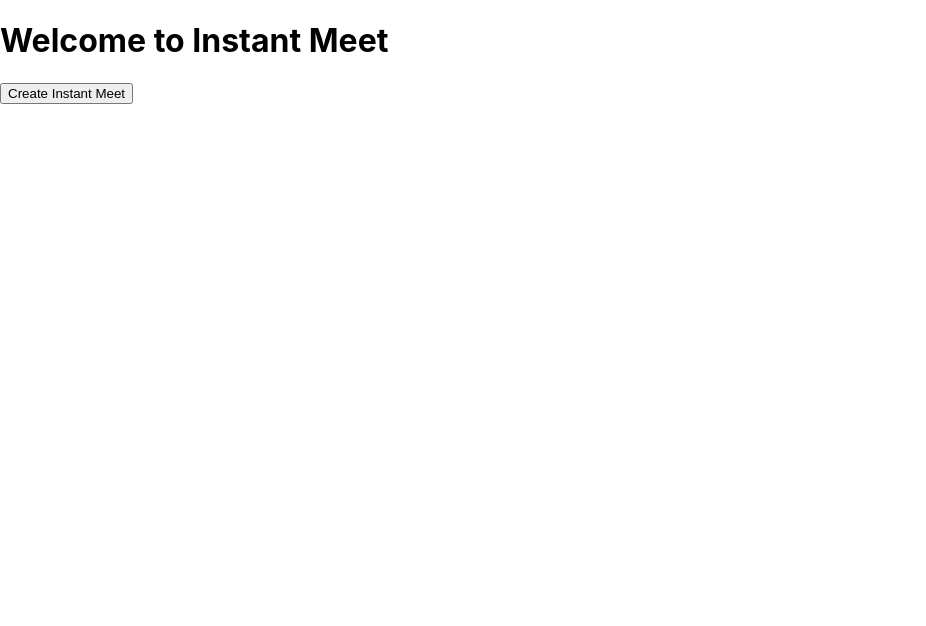
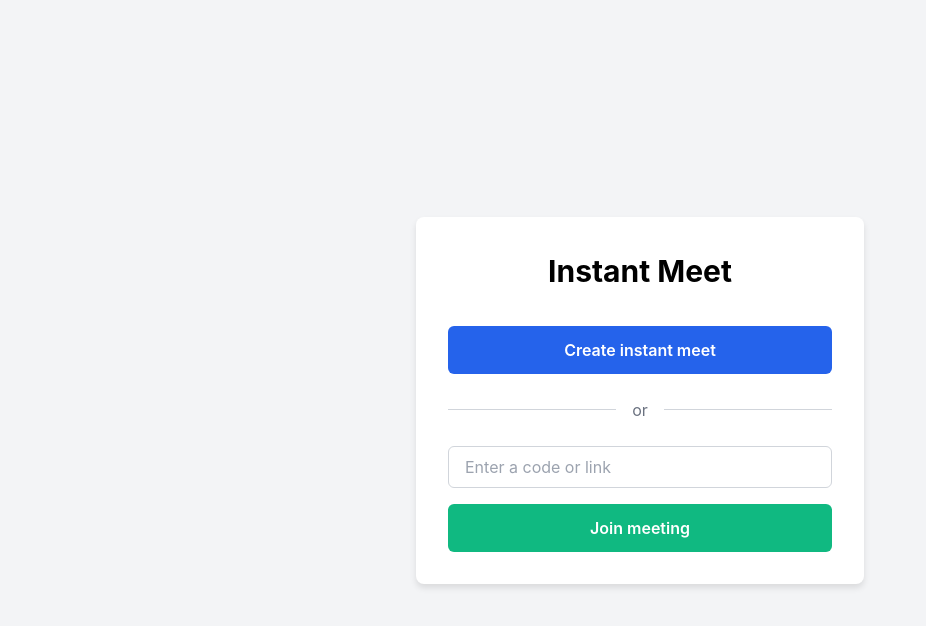
Before and after one commit to Shubh-Goyal-07/WebRTC, a React (Create React App) app in the folder frontend/: page / in a window 1280 px wide. Shown: the top 626 px of the page, without its empty margins (0-926 px from the left). Built offline with nearby package versions, Linux system fonts and the light colour scheme; no server answers.

Commit message:
UI updated

```diff
--- /dev/null
+++ b/frontend/postcss.config.js
@@ -0,0 +1,6 @@
+module.exports = {
+  plugins: {
+    tailwindcss: {},
+    autoprefixer: {},
+  },
+}
--- a/frontend/src/App.css
+++ b/frontend/src/App.css
@@ -1,3 +1,7 @@
+@tailwind base;
+@tailwind components;
+@tailwind utilities;
+
 .App {
   text-align: center;
 }
--- a/frontend/src/Home.js
+++ b/frontend/src/Home.js
@@ -1,10 +1,11 @@
 import React, { useEffect, useState } from 'react';
 import { useNavigate } from 'react-router-dom';
-import { getMeetId } from './api/axios'; // Import the getMeetId function
+import { getMeetId } from './api/axios';
 
 const Home = () => {
     const navigate = useNavigate();
     const [meetId, setMeetId] = useState(null);
+    const [joinCode, setJoinCode] = useState('');
     const [error, setError] = useState(null);
 
     const createMeet = () => {
@@ -18,17 +19,107 @@ const Home = () => {
             });
     };
 
+    const joinMeet = (e) => {
+        e.preventDefault();
+        if (joinCode.trim() === '') {
+            setError('Please enter a valid meet code');
+        } else {
+            navigate(`/meet/${joinCode}`);
+        }
+    };
+
     useEffect(() => {
         if (meetId) {
-            navigate(`/meet/${meetId}`); // Navigate to the meet page with the returned meet ID
+            navigate(`/meet/${meetId}`);
         }
     }, [meetId, navigate]);
 
+    const containerStyle = {
+        minHeight: '100vh',
+        display: 'flex',
+        flexDirection: 'column',
+        alignItems: 'center',
+        justifyContent: 'center',
+        padding: '1rem',
+        backgroundColor: '#f3f4f6',
+    };
+
+    const cardStyle = {
+        backgroundColor: 'white',
+        borderRadius: '0.5rem',
+        boxShadow: '0 4px 6px rgba(0, 0, 0, 0.1)',
+        padding: '2rem',
+        width: '100%',
+        maxWidth: '28rem',
+    };
+
     return (
-        <div>
-            <h1>Welcome to Instant Meet</h1>
-            <button onClick={createMeet}>Create Instant Meet</button>
-            {error && <div className='error-message'>{error}</div>}
+        <div style={containerStyle}>
+            <div style={cardStyle}>
+                <h1 style={{fontSize: '1.875rem', fontWeight: 'bold', textAlign: 'center', marginBottom: '2rem'}}>Instant Meet</h1>
+
+                <div style={{display: 'flex', flexDirection: 'column', gap: '1.5rem'}}>
+                    <button
+                        onClick={createMeet}
+                        style={{
+                            width: '100%',
+                            padding: '0.75rem',
+                            backgroundColor: '#2563eb',
+                            color: 'white',
+                            fontWeight: '600',
+                            borderRadius: '0.375rem',
+                            display: 'flex',
+                            alignItems: 'center',
+                            justifyContent: 'center',
+                        }}
+                    >
+                        Create instant meet
+                    </button>
+
+                    <div style={{display: 'flex', alignItems: 'center'}}>
+                        <div style={{flexGrow: 1, borderTop: '1px solid #d1d5db'}}></div>
+                        <span style={{flexShrink: 0, margin: '0 1rem', color: '#6b7280'}}>or</span>
+                        <div style={{flexGrow: 1, borderTop: '1px solid #d1d5db'}}></div>
+                    </div>
+
+                    <form onSubmit={joinMeet} style={{display: 'flex', flexDirection: 'column', gap: '1rem'}}>
+                        <input
+                            type="text"
+                            placeholder="Enter a code or link"
+                            value={joinCode}
+                            onChange={(e) => setJoinCode(e.target.value)}
+                            style={{
+                                width: '100%',
+                                padding: '0.5rem 1rem',
+                                border: '1px solid #d1d5db',
+                                borderRadius: '0.375rem',
+                            }}
+                        />
+                        <button
+                            type="submit"
+                            style={{
+                                width: '100%',
+                                padding: '0.75rem',
+                                backgroundColor: '#10b981',
+                                color: 'white',
+                                fontWeight: '600',
+                                borderRadius: '0.375rem',
+                                display: 'flex',
+                                alignItems: 'center',
+                                justifyContent: 'center',
+                            }}
+                        >
+                            Join meeting
+                        </button>
+                    </form>
+
+                    {error && (
+                        <div style={{backgroundColor: '#fee2e2', borderRadius: '0.375rem', padding: '1rem', color: '#991b1b'}}>
+                            {error}
+                        </div>
+                    )}
+                </div>
+            </div>
         </div>
     );
 };
--- /dev/null
+++ b/frontend/src/components/ui/alert.js
@@ -0,0 +1,49 @@
+import * as React from "react"
+import { cva } from "class-variance-authority";
+import { cn } from "../../lib/utils"
+
+const alertVariants = cva(
+  "relative w-full rounded-lg border p-4 [&>svg~*]:pl-7 [&>svg+div]:translate-y-[-3px] [&>svg]:absolute [&>svg]:left-4 [&>svg]:top-4 [&>svg]:text-foreground",
+  {
+    variants: {
+      variant: {
+        default: "bg-background text-foreground",
+        destructive:
+          "border-destructive/50 text-destructive dark:border-destructive [&>svg]:text-destructive",
+      },
+    },
+    defaultVariants: {
+      variant: "default",
+    },
+  }
+)
+
+const Alert = React.forwardRef(({ className, variant, ...props }, ref) => (
+  <div
+    ref={ref}
+    role="alert"
+    className={cn(alertVariants({ variant }), className)}
+    {...props}
+  />
+))
+Alert.displayName = "Alert"
+
+const AlertTitle = React.forwardRef(({ className, ...props }, ref) => (
+  <h5
+    ref={ref}
+    className={cn("mb-1 font-medium leading-none tracking-tight", className)}
+    {...props}
+  />
+))
+AlertTitle.displayName = "AlertTitle"
+
+const AlertDescription = React.forwardRef(({ className, ...props }, ref) => (
+  <div
+    ref={ref}
+    className={cn("text-sm [&_p]:leading-relaxed", className)}
+    {...props}
+  />
+))
+AlertDescription.displayName = "AlertDescription"
+
+export { Alert, AlertTitle, AlertDescription }
--- /dev/null
+++ b/frontend/src/components/ui/button.js
@@ -0,0 +1,47 @@
+import * as React from "react"
+import { Slot } from "@radix-ui/react-slot"
+import { cva } from "class-variance-authority";
+import { cn } from "../../lib/utils"
+
+const buttonVariants = cva(
+  "inline-flex items-center justify-center whitespace-nowrap rounded-md text-sm font-medium ring-offset-background transition-colors focus-visible:outline-none focus-visible:ring-2 focus-visible:ring-ring focus-visible:ring-offset-2 disabled:pointer-events-none disabled:opacity-50",
+  {
+    variants: {
+      variant: {
+        default: "bg-primary text-primary-foreground hover:bg-primary/90",
+        destructive:
+          "bg-destructive text-destructive-foreground hover:bg-destructive/90",
+        outline:
+          "border border-input bg-background hover:bg-accent hover:text-accent-foreground",
+        secondary:
+          "bg-secondary text-secondary-foreground hover:bg-secondary/80",
+        ghost: "hover:bg-accent hover:text-accent-foreground",
+        link: "text-primary underline-offset-4 hover:underline",
+      },
+      size: {
+        default: "h-10 px-4 py-2",
+        sm: "h-9 rounded-md px-3",
+        lg: "h-11 rounded-md px-8",
+        icon: "h-10 w-10",
+      },
+    },
+    defaultVariants: {
+      variant: "default",
+      size: "default",
+    },
+  }
+)
+
+const Button = React.forwardRef(({ className, variant, size, asChild = false, ...props }, ref) => {
+  const Comp = asChild ? Slot : "button"
+  return (
+    <Comp
+      className={cn(buttonVariants({ variant, size, className }))}
+      ref={ref}
+      {...props}
+    />
+  )
+})
+Button.displayName = "Button"
+
+export { Button, buttonVariants }
--- /dev/null
+++ b/frontend/src/components/ui/input.js
@@ -0,0 +1,19 @@
+import * as React from "react"
+import { cn } from "../../lib/utils"
+
+const Input = React.forwardRef(({ className, type, ...props }, ref) => {
+  return (
+    <input
+      type={type}
+      className={cn(
+        "flex h-10 w-full rounded-md border border-input bg-background px-3 py-2 text-sm ring-offset-background file:border-0 file:bg-transparent file:text-sm file:font-medium placeholder:text-muted-foreground focus-visible:outline-none focus-visible:ring-2 focus-visible:ring-ring focus-visible:ring-offset-2 disabled:cursor-not-allowed disabled:opacity-50",
+        className
+      )}
+      ref={ref}
+      {...props}
+    />
+  )
+})
+Input.displayName = "Input"
+
+export { Input }
--- a/frontend/src/index.css
+++ b/frontend/src/index.css
@@ -1,3 +1,7 @@
+@tailwind base;
+@tailwind components;
+@tailwind utilities;
+
 body {
   margin: 0;
   font-family: -apple-system, BlinkMacSystemFont, 'Segoe UI', 'Roboto', 'Oxygen',
--- /dev/null
+++ b/frontend/src/lib/utils.js
@@ -0,0 +1,6 @@
+import { clsx } from "clsx"
+import { twMerge } from "tailwind-merge"
+
+export function cn(...inputs) {
+  return twMerge(clsx(inputs))
+}
--- /dev/null
+++ b/frontend/tailwind.config.js
@@ -0,0 +1,10 @@
+/** @type {import('tailwindcss').Config} */
+module.exports = {
+  content: [
+    "./src/**/*.{js,jsx,ts,tsx}",
+  ],
+  theme: {
+    extend: {},
+  },
+  plugins: [],
+}
```
Also changed, not shown: frontend/package.json (+13 -0 lines), 1 other file (tests, documents, lock files or other folders). Lines whose indentation alone changed are shown as unchanged.
